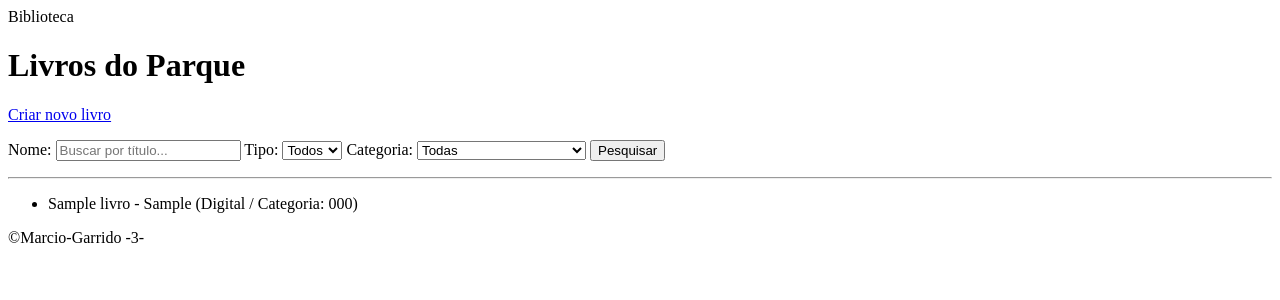
After one commit to VicTML/FullStack-de-Brawl, a Django app: page /livros/ in a window 1280 px wide. The commit adds this page. Shown: the top 300 px of the page. Run offline with Django 5.2, Linux system fonts and the light colour scheme; tables that the repository leaves empty hold one stand-in row (values such as "Sample post").

Commit message:
Adiciona cadastro e filtros de livros

```diff
--- a/acervo/forms.py
+++ b/acervo/forms.py
@@ -1,6 +1,7 @@
 from django import forms
 from .models import Livro
+
 class LivroForm(forms.ModelForm):
     class Meta:
         model = Livro
-        fields = ['titulo', 'autor', 'ano']
+        fields = ['titulo', 'autor', 'ano', 'tipo_acervo', 'categoria']
--- a/acervo/models.py
+++ b/acervo/models.py
@@ -2,11 +2,33 @@ from django.db import models
 
 # Create your models here.
 from django.db import models
+
 class Livro(models.Model):
+    TIPO_ACERVO_CHOICES = [
+        ('Digital', 'Digital'),
+        ('Físico', 'Físico'),
+    ]
+
+    CATEGORIA_CHOICES = [
+        ('000', '000 – Generalidades e Informação'),
+        ('100', '100 – Filosofia e Psicologia'),
+        ('200', '200 – Religião e Teologia'),
+        ('300', '300 – Ciências Sociais e Direito'),
+        ('400', '400 – Linguística e Idiomas'),
+        ('500', '500 – Ciências Puras (Exatas e Naturais)'),
+        ('600', '600 – Ciências Aplicadas (Tecnologia)'),
+        ('700', '700 – Artes e Recreação'),
+        ('800', '800 – Literatura'),
+        ('900', '900 – História e Geografia'),
+    ]
+
     titulo = models.CharField(max_length=200)
     autor = models.CharField(max_length=100)
     ano = models.IntegerField()
     disponivel = models.BooleanField(default=True)
 
+    tipo_acervo = models.CharField(max_length=10, choices=TIPO_ACERVO_CHOICES, default='Físico')
+    categoria = models.CharField(max_length=3, choices=CATEGORIA_CHOICES, default='000')
+
     def __str__(self):
         return self.titulo
--- a/base.html
+++ b/acervo/template/acervo/base.html
@@ -2,5 +2,5 @@
 <header>Biblioteca</header>
 {% block conteudo %}
 {% endblock %}
-<footer>© 2026</footer>
+<footer>©Marcio-Garrido -3-</footer>
 </body></html>
--- /dev/null
+++ b/acervo/template/acervo/lista.html
@@ -0,0 +1,45 @@
+{% extends 'acervo/base.html' %}
+{% block conteudo %}
+<h1>Livros do Parque</h1>
+
+<p><a href="{% url 'novo_livro' %}">Criar novo livro</a></p>
+
+<form method="GET" action="">
+    <label>Nome:</label>
+    <input type="text" name="nome" placeholder="Buscar por título...">
+
+    <label>Tipo:</label>
+    <select name="tipo">
+        <option value="">Todos</option>
+        <option value="Digital">Digital</option>
+        <option value="Físico">Físico</option>
+    </select>
+
+    <label>Categoria:</label>
+    <select name="categoria">
+        <option value="">Todas</option>
+        <option value="000">000 - Generalidades</option>
+        <option value="100">100 - Filosofia</option>
+        <option value="200">200 - Religião</option>
+        <option value="300">300 - Ciências Sociais</option>
+        <option value="400">400 - Linguística</option>
+        <option value="500">500 - Ciências Puras</option>
+        <option value="600">600 - Ciências Aplicadas</option>
+        <option value="700">700 - Artes</option>
+        <option value="800">800 - Literatura</option>
+        <option value="900">900 - História</option>
+    </select>
+
+    <button type="submit">Pesquisar</button>
+</form>
+
+<hr>
+
+<ul>
+{% for livro in livros %}
+    <li>{{ livro.titulo }} - {{ livro.autor }} ({{ livro.tipo_acervo }} / Categoria: {{ livro.categoria }})</li>
+{% empty %}
+    <li>Nenhum livro encontrado.</li>
+{% endfor %}
+</ul>
+{% endblock %}
--- a/acervo/urls.py
+++ b/acervo/urls.py
@@ -1,13 +1,7 @@
 from django.urls import path
 from . import views
 urlpatterns = [
-path('', views.inicio),
+	path('', views.inicio),
+	path('livros/', views.lista_livros, name='lista'),
+	path('livros/novo/', views.novo_livro, name='novo_livro'),
 ]
-
-urlpatterns = [
-path(
-'livros/',
-views.lista_livros,
-name='lista'
-),
-]
--- a/acervo/views.py
+++ b/acervo/views.py
@@ -10,20 +10,30 @@ def inicio(request):
     )
 
 from .models import Livro
+
 def lista_livros(request):
     livros = Livro.objects.all()
-    return render(
-request, 'acervo/lista.html',
-{'livros': livros}
-)
+
+    nome_query = request.GET.get('nome')
+    tipo_query = request.GET.get('tipo')
+    categoria_query = request.GET.get('categoria')
+
+    if nome_query:
+        livros = livros.filter(titulo__icontains=nome_query)
+    if tipo_query:
+        livros = livros.filter(tipo_acervo=tipo_query)
+    if categoria_query:
+        livros = livros.filter(categoria=categoria_query)
+
+    return render(request, 'acervo/lista.html', {'livros': livros})
 
 def novo_livro(request):
     if request.method == 'POST':
         form = LivroForm(request.POST)
         if form.is_valid():
-            form.save() # grava no banco
-            return redirect('lista')
-        else:
-            form = LivroForm()
+            form.save()
+            return redirect('novo_livro')
+    else:
+        form = LivroForm()
 
-        return render(request, 'acervo/form.html', {'form': form})
+    return render(request, 'acervo/form.html', {'form': form})
--- a/biblioteca/settings.py
+++ b/biblioteca/settings.py
@@ -56,7 +56,7 @@ ROOT_URLCONF = 'biblioteca.urls'
 TEMPLATES = [
     {
         'BACKEND': 'django.template.backends.django.DjangoTemplates',
-        'DIRS': [],
+        'DIRS': [BASE_DIR / 'acervo' / 'template'],
         'APP_DIRS': True,
         'OPTIONS': {
             'context_processors': [
--- a/biblioteca/urls.py
+++ b/biblioteca/urls.py
@@ -15,16 +15,9 @@ Including another URLconf
     2. Add a URL to urlpatterns:  path('blog/', include('blog.urls'))
 """
 from django.contrib import admin
-from django.urls import path
+from django.urls import path, include
 
 urlpatterns = [
     path('admin/', admin.site.urls),
+    path('', include('acervo.urls')),
 ]
-
-from django.urls import path, include
-urlpatterns = [
-path('admin/', admin.site.urls),
-path(
-'', include('acervo.urls')
-),
-]
--- a/form.html
+++ /dev/null
@@ -1,5 +0,0 @@
-<form method="post">
-{% csrf_token %}
-{{ form.as_p }}
-<button>Salvar</button>
-</form>
```
Also changed, not shown: acervo/template/acervo/form.html (added, +10 -0 lines), lista.html (deleted, +0 -14 lines), acervo/migrations/0002_livro_categoria_livro_tipo_acervo.py (added).
